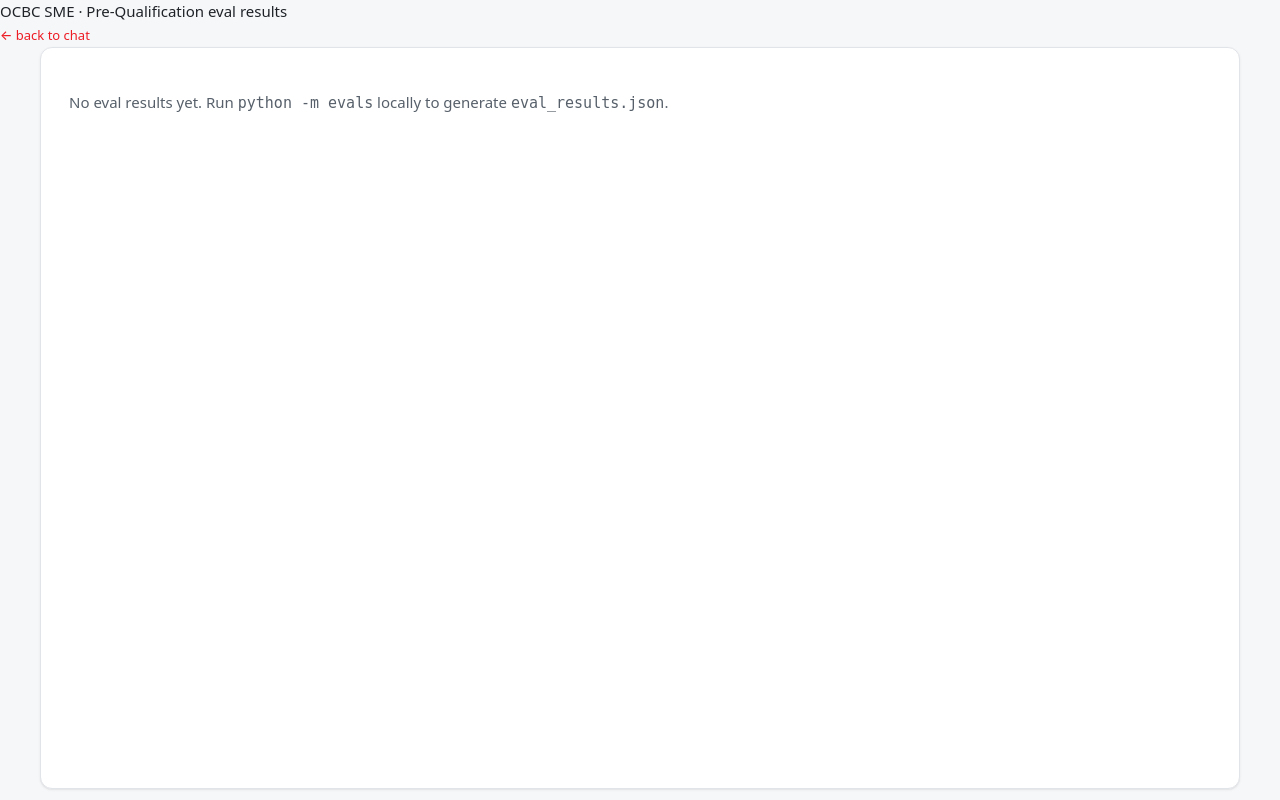
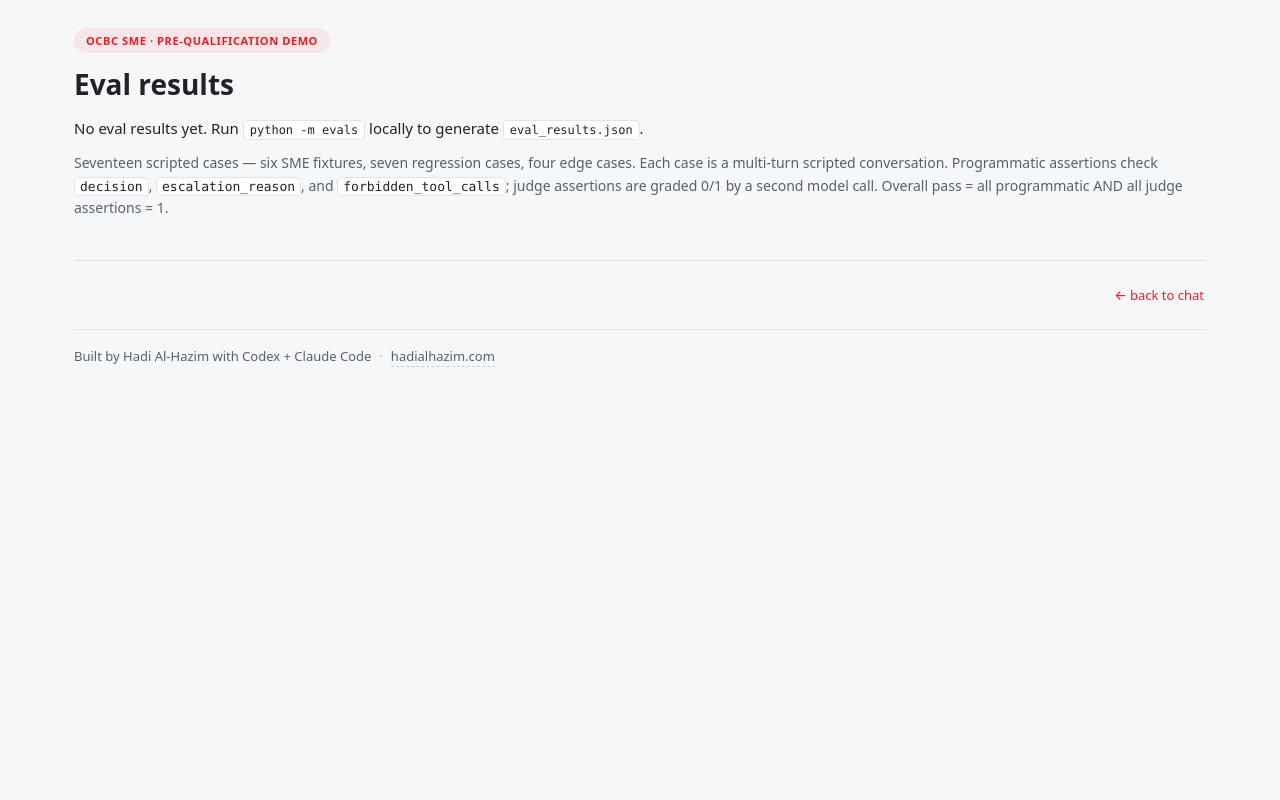
Before and after one commit to alhazjm/ocbc-sme-prequal, a Python web app: template templates/evals.html in a window 1280 px wide. Run offline with Jinja, Linux system fonts and the light colour scheme; the template is opened without the code that fills it, so the values that code supplies are empty.

Commit message:
Restyle /evals to match the new landing pattern
Old evals.html used a <header> block whose CSS was deleted in the landing
refresh, leaving the page unstyled. Refactor evals.html to use the same
.page / .intro / page-footer wrapper as home, wrap the table in an
.evals-card with the same rounded-border + shadow treatment, and drop the
defunct .evals-main / .evals-page main reset rules.

Bump cache-buster to ?v=3 so browsers pick up the new CSS for both pages.

```diff
--- a/static/styles.css
+++ b/static/styles.css
@@ -507,16 +507,29 @@ main.collapsed { grid-template-columns: minmax(0, 1fr) 30px; }
 
 main.collapsed .trace { display: none; }
 
-/* Eval page — reset the chat-grid layout from the global `main` rule */
+/* Eval page — wraps the same .page / .intro / .page-footer pattern as home */
 .evals-page { background: var(--bg); }
-.evals-page main {
-  display: block;
-  grid-template-columns: none;
-  height: auto;
-  min-height: calc(100vh - 58px);
-  overflow: visible;
+.evals-page .intro p code,
+.evals-page .intro code {
+  font-family: var(--mono);
+  font-size: 12px;
+  background: var(--panel);
+  padding: 2px 6px;
+  border-radius: 4px;
+  border: 1px solid var(--border);
+  color: var(--text);
 }
-.evals-main { padding: 28px; max-width: 1200px; margin: 0 auto; }
+.evals-card {
+  background: var(--panel);
+  border: 1px solid var(--border);
+  border-radius: 12px;
+  box-shadow: var(--shadow);
+  overflow: hidden;
+}
+.evals-card .eval-table {
+  border: 0;
+  border-radius: 0;
+}
 .empty { color: var(--muted); }
 .summary { margin-bottom: 24px; }
 .summary h2 { margin: 0 0 4px; font-size: 22px; color: var(--text); }
--- a/templates/evals.html
+++ b/templates/evals.html
@@ -4,31 +4,37 @@
   <meta charset="utf-8" />
   <meta name="viewport" content="width=device-width, initial-scale=1" />
   <title>Evals · OCBC SME Pre-Qualification</title>
-  <link rel="stylesheet" href="/static/styles.css?v=2" />
+  <link rel="stylesheet" href="/static/styles.css?v=3" />
 </head>
 <body class="evals-page">
-  <header>
-    <div class="brand">
-      <span class="logo-dot"></span>
-      <span class="brand-name">OCBC SME · Pre-Qualification</span>
-      <span class="brand-tag">eval results</span>
-    </div>
-    <div class="controls">
+  <div class="page">
+    <section class="intro">
+      <span class="chip">OCBC SME · pre-qualification demo</span>
+      <h1>Eval results</h1>
+      {% if has_results %}
+        <p>
+          <strong>{{ results.summary.passed }}/{{ results.summary.total }} cases passed.</strong>
+          Ran {{ results.ran_at }} · agent <code>{{ results.model }}</code> ·
+          judge <code>{{ results.judge_model }}</code> · {{ results.elapsed_s }}s.
+        </p>
+      {% else %}
+        <p>No eval results yet. Run <code>python -m evals</code> locally to generate <code>eval_results.json</code>.</p>
+      {% endif %}
+      <p class="tips">
+        Seventeen scripted cases — six SME fixtures, seven regression cases, four edge cases.
+        Each case is a multi-turn scripted conversation. Programmatic assertions check
+        <em>decision</em>, <em>escalation_reason</em>, and <em>forbidden_tool_calls</em>; judge
+        assertions are graded 0/1 by a second model call.
+        Overall pass = all programmatic AND all judge assertions = 1.
+      </p>
+    </section>
+
+    <div class="chat-controls">
       <a href="/" class="evals-link">← back to chat</a>
     </div>
-  </header>
 
-  <main class="evals-main">
-    {% if not has_results %}
-      <p class="empty">No eval results yet. Run <code>python -m evals</code> locally to generate <code>eval_results.json</code>.</p>
-    {% else %}
-      <div class="summary">
-        <h2>{{ results.summary.passed }}/{{ results.summary.total }} cases passed</h2>
-        <div class="meta">
-          ran {{ results.ran_at }} · agent <code>{{ results.model }}</code> · judge <code>{{ results.judge_model }}</code> · {{ results.elapsed_s }}s
-        </div>
-      </div>
-
+    {% if has_results %}
+      <div class="evals-card">
         <table class="eval-table">
           <thead>
             <tr>
@@ -70,7 +76,14 @@
             {% endfor %}
           </tbody>
         </table>
+      </div>
     {% endif %}
-  </main>
+
+    <footer class="page-footer">
+      <span>Built by Hadi Al-Hazim with Codex + Claude Code</span>
+      <span class="sep">·</span>
+      <a href="https://hadialhazim.com" target="_blank" rel="noopener">hadialhazim.com</a>
+    </footer>
+  </div>
 </body>
 </html>
--- a/templates/index.html
+++ b/templates/index.html
@@ -4,7 +4,7 @@
   <meta charset="utf-8" />
   <meta name="viewport" content="width=device-width, initial-scale=1" />
   <title>OCBC SME Pre-Qualification</title>
-  <link rel="stylesheet" href="/static/styles.css?v=2" />
+  <link rel="stylesheet" href="/static/styles.css?v=3" />
 </head>
 <body>
   <div class="page">
```
Lines whose indentation alone changed are shown as unchanged.
